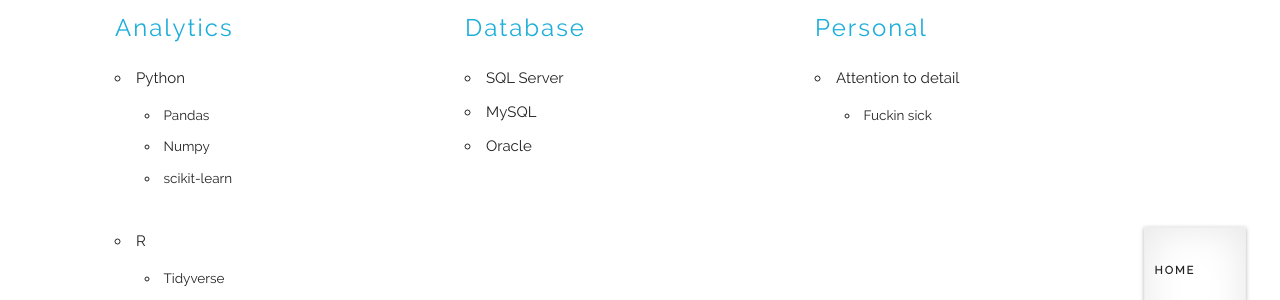
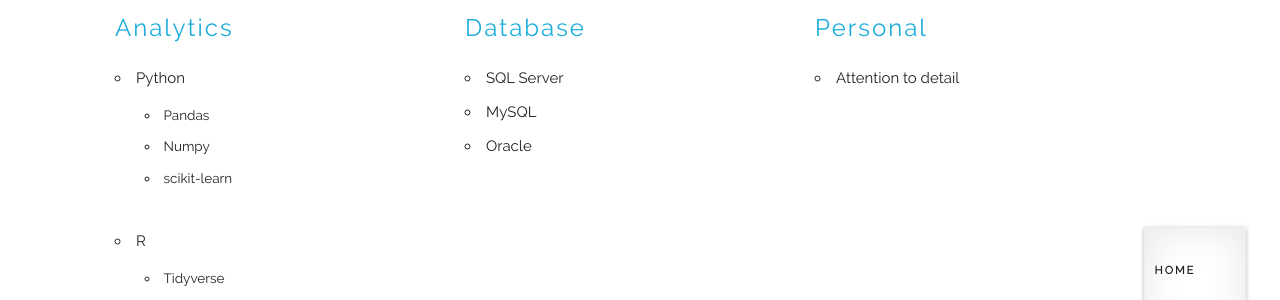
Before and after one commit to desainr/desainr.github.io, a Jekyll site: the page built from index.html, in a window 1280 px wide and 900 px high, scrolled down 2024 px. Shown: the part 166-466 px from the top of the window. Built offline with Jekyll 4.4.1, drawn with Linux system fonts in a browser that asks for light colours.

Commit message:
removing profanity

```diff
--- a/index.html
+++ b/index.html
@@ -173,10 +173,7 @@
         <div class="flex-item skill">
           <h5>Personal</h5>
           <ul>
-            <li>Attention to detail
-              <ul>
-                <li>Fuckin sick</li>
-            </li>
+            <li>Attention to detail</li>
             </ul>
         </div>
       </div>
```
